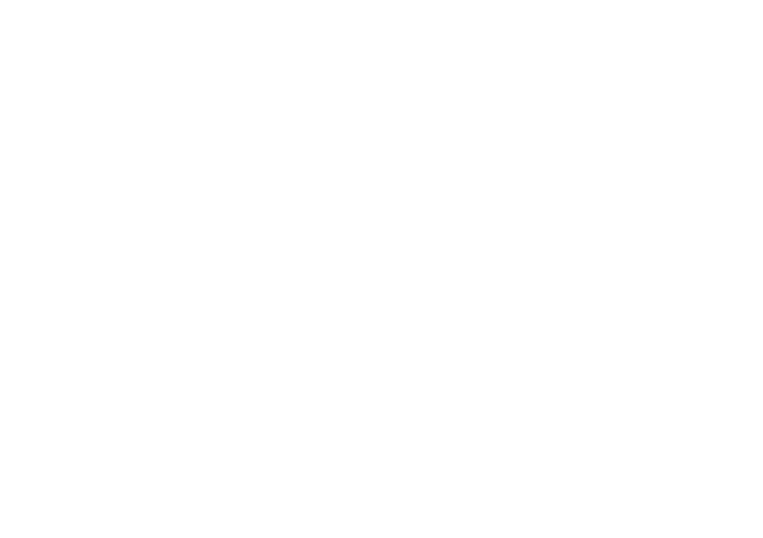
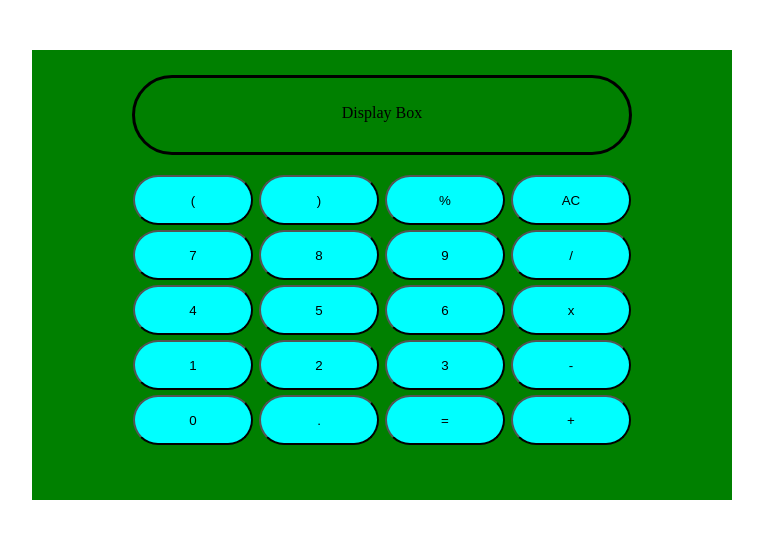
Before and after one commit to rpatel823/odin-calculator, a plain HTML site: page index.html in a window 1280 px wide. Shown: the whole page, without its empty margins (258-1021 px from the left). Drawn offline with Linux system fonts and the light colour scheme.

Commit message:
Made calc GUI
Implemented a basic interface for user to see
calculator buttons

```diff
--- /dev/null
+++ b/css/style.css
@@ -0,0 +1,39 @@
+html {
+    box-sizing: border-box;
+}
+
+*, *:before, *:after {
+    box-sizing: inherit;
+}
+
+#calContainer {
+    width: 700px;
+    height: 450px;
+    margin: 50px auto;
+    padding: 10px 100px;
+    background-color: green;
+    text-align: center;
+}
+
+.displayContainer {
+    border: 3px solid black;
+    margin-top: 15px;
+    height: 80px;
+    border-radius: 50px;
+    line-height: 70px;
+}
+
+.buttonContainer {
+    margin-top: 20px;
+    display: flex;
+    flex-wrap: wrap;
+    gap: 5px;
+    justify-content: space-evenly;
+}
+
+.buttonContainer button {
+    width: 120px;
+    height: 50px;
+    border-radius: 50px;
+    background-color: aqua;
+}
--- a/index.html
+++ b/index.html
@@ -4,8 +4,34 @@
     <meta charset="UTF-8" />
     <meta name="viewport" content="width=device-width, initial-scale=1.0" />
     <title>TOP | Calulator</title>
-    <!-- <link rel="stylesheet" href="./css/style.css" /> -->
+    <link rel="stylesheet" href="./css/style.css" />
     <script src="./calculator.js" defer></script>
   </head>
-  <body></body>
+  <body>
+    <div id="calContainer">
+      <div class="displayContainer">Display Box</div>
+      <div class="buttonContainer">
+        <button type="button">(</button>
+        <button type="button">)</button>
+        <button type="button">%</button>
+        <button type="button">AC</button>
+        <button type="button">7</button>
+        <button type="button">8</button>
+        <button type="button">9</button>
+        <button type="button">/</button>
+        <button type="button">4</button>
+        <button type="button">5</button>
+        <button type="button">6</button>
+        <button type="button">x</button>
+        <button type="button">1</button>
+        <button type="button">2</button>
+        <button type="button">3</button>
+        <button type="button">-</button>
+        <button type="button">0</button>
+        <button type="button">.</button>
+        <button type="button">=</button>
+        <button type="button">+</button>
+      </div>
+    </div>
+  </body>
 </html>
```
Also changed, not shown: calculator.js (+5 -10 lines).
